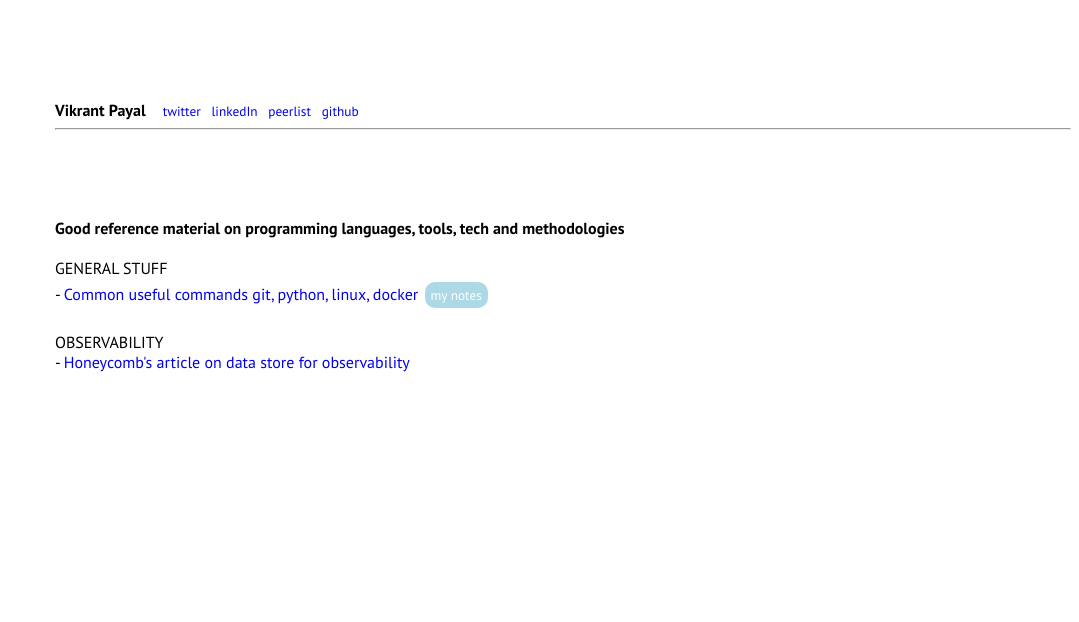
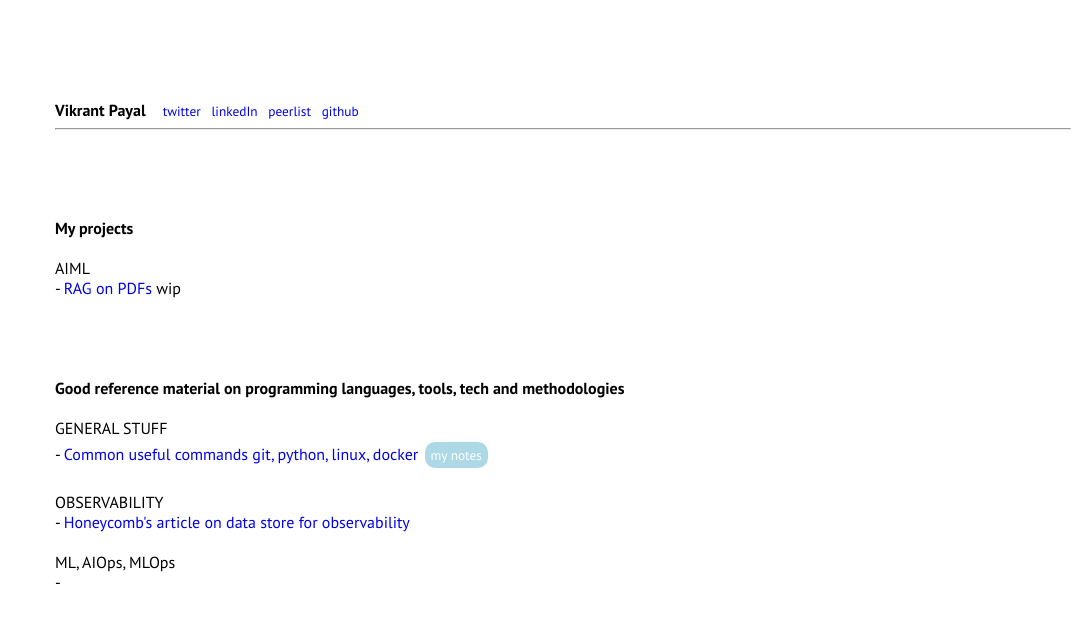
Before and after one commit to vikrantpayal/my_blog, a plain HTML site: page index.html in a window 1280 px wide. Shown: the whole page, without its empty margins (201-1280 px from the left). Drawn offline with Linux system fonts and the light colour scheme.

Commit message:
changed RAG lnk

```diff
--- a/index.html
+++ b/index.html
@@ -19,14 +19,22 @@
             github
         </a>
         </small>
-    </body>
         <link rel="stylesheet" href="./style.css">
     </head>
     <body>
         <hr>
         <br><br>
         <br><br>
- <article>
+        <article>
+            <b> My projects </b>
+            <br><br>
+            AIML<br>
+            - <a href="https://github.com/vikrantpayal/rag-a-pdf">RAG on PDFs</a> wip<br>
+
+        </article>
+        <br><br>
+        <br><br>
+<article>
             <b>Good reference material on programming languages,
                 tools, tech and methodologies</b>
             <br><br>
@@ -39,6 +47,9 @@
             - <a href="https://www.honeycomb.io/blog/why-observability-requires-distributed-column-store">
                 Honeycomb's article on data store for observability
             </a>
-        </article>
+            <br><br>
+            ML, AIOps, MLOps<br>
+            -
+ </article>
     </body>
 </html>
```
